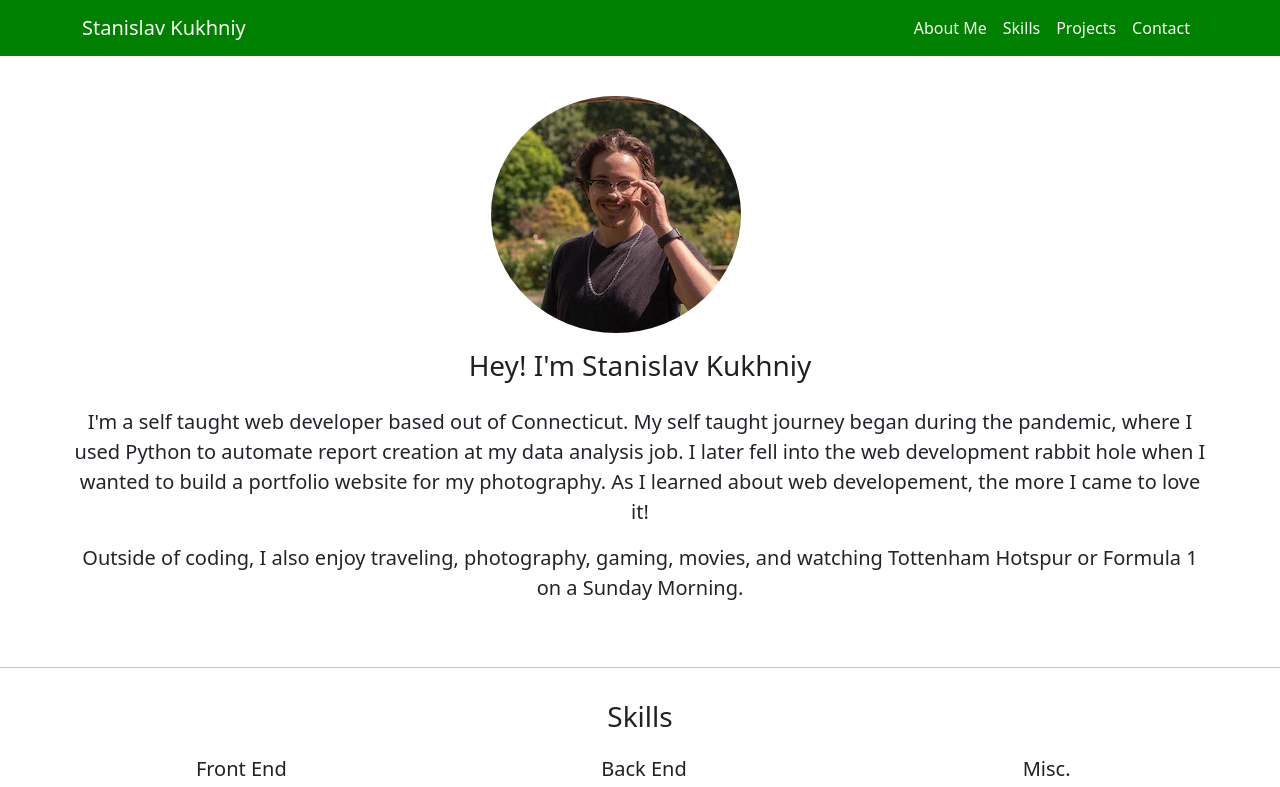
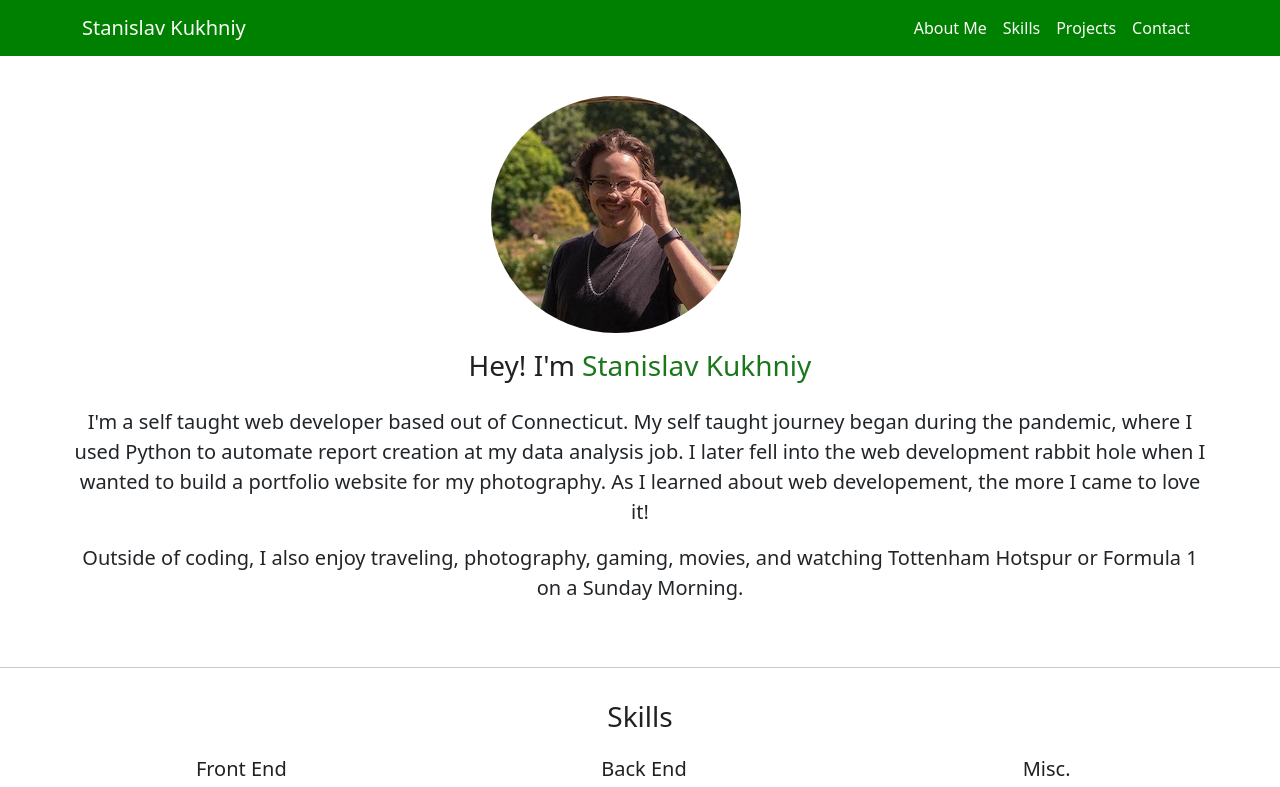
Before and after one commit to skukhniy/personal-website, a React (Create React App) app: page / in a window 1280 px wide. Shown: the top 787 px of the page. Built offline with nearby package versions, Linux system fonts and the light colour scheme.

Commit message:
getting ready to implement slide animations

```diff
--- a/package.json
+++ b/package.json
@@ -6,6 +6,7 @@
 		"@testing-library/jest-dom": "^5.16.5",
 		"@testing-library/react": "^13.4.0",
 		"@testing-library/user-event": "^13.5.0",
+		"aos": "^2.3.4",
 		"bootstrap": "^5.2.1",
 		"dotenv": "^16.0.2",
 		"node-sass": "npm:sass@^1.49.9",
--- a/src/components/About.js
+++ b/src/components/About.js
@@ -13,7 +13,9 @@ export default function About() {
 						src={me}
 						alt="Its me!"
 					></img>
-					<h3>Hey! I'm Stanislav Kukhniy</h3>
+					<h3>
+						Hey! I'm <span className="headercolor">Stanislav Kukhniy</span>
+					</h3>
 					<p className="pt-3">
 						I'm a self taught web developer based out of Connecticut. My self
 						taught journey began during the pandemic, where I used Python to
```
Also changed, not shown: 1 other file (tests, documents, lock files or other folders).
